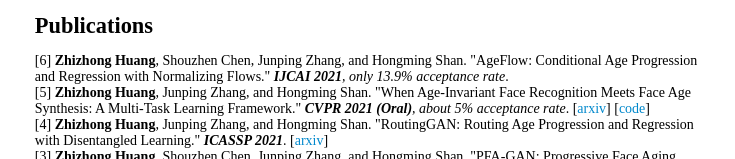
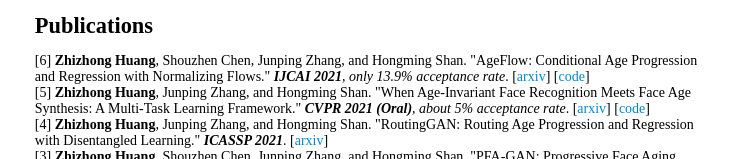
Before and after one commit to Hzzone/hzzone.github.io, a plain HTML site: page index.html in a window 1280 px wide. Shown: the part 791-950 px from the top of the page, without its empty margins (272-1007 px from the left). Drawn offline with Linux system fonts and the light colour scheme.

Commit message:
Travis #90

```diff
--- a/index.html
+++ b/index.html
@@ -80,6 +80,10 @@
                 <div class="block">
                     <div class="block-subtitle">
                         [6] <strong>Zhizhong Huang</strong>, Shouzhen Chen, Junping Zhang, and Hongming Shan. "AgeFlow&colon; Conditional Age Progression and Regression with Normalizing Flows." <i><strong>IJCAI 2021</strong>, only 13.9% acceptance rate</i>.
+
+                        [<a href="https://arxiv.org/abs/2105.07239">arxiv</a>]
+
+                        [<a href="https://github.com/Hzzone/AgeFlow">code</a>]
 
                     </div>
                 </li>
```
